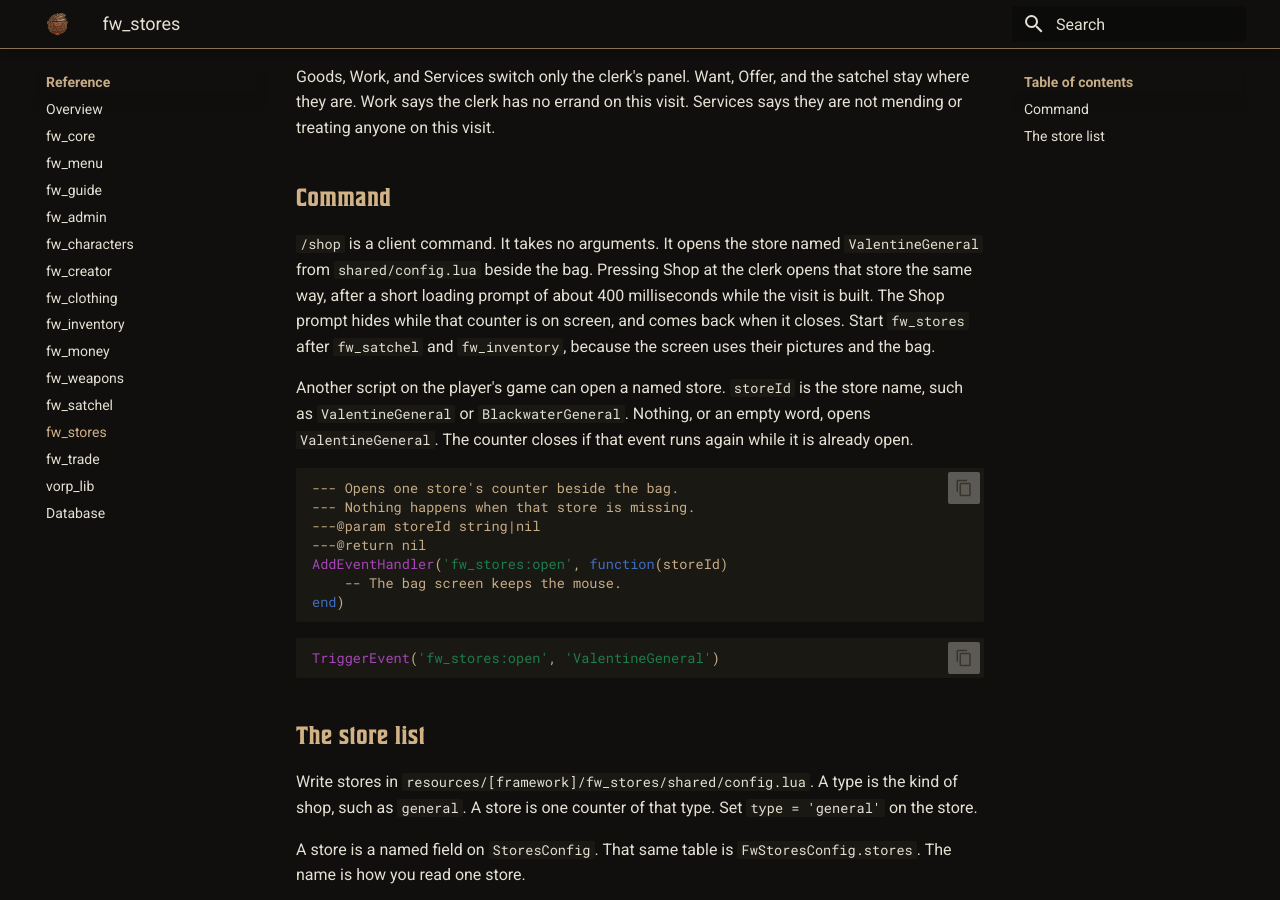
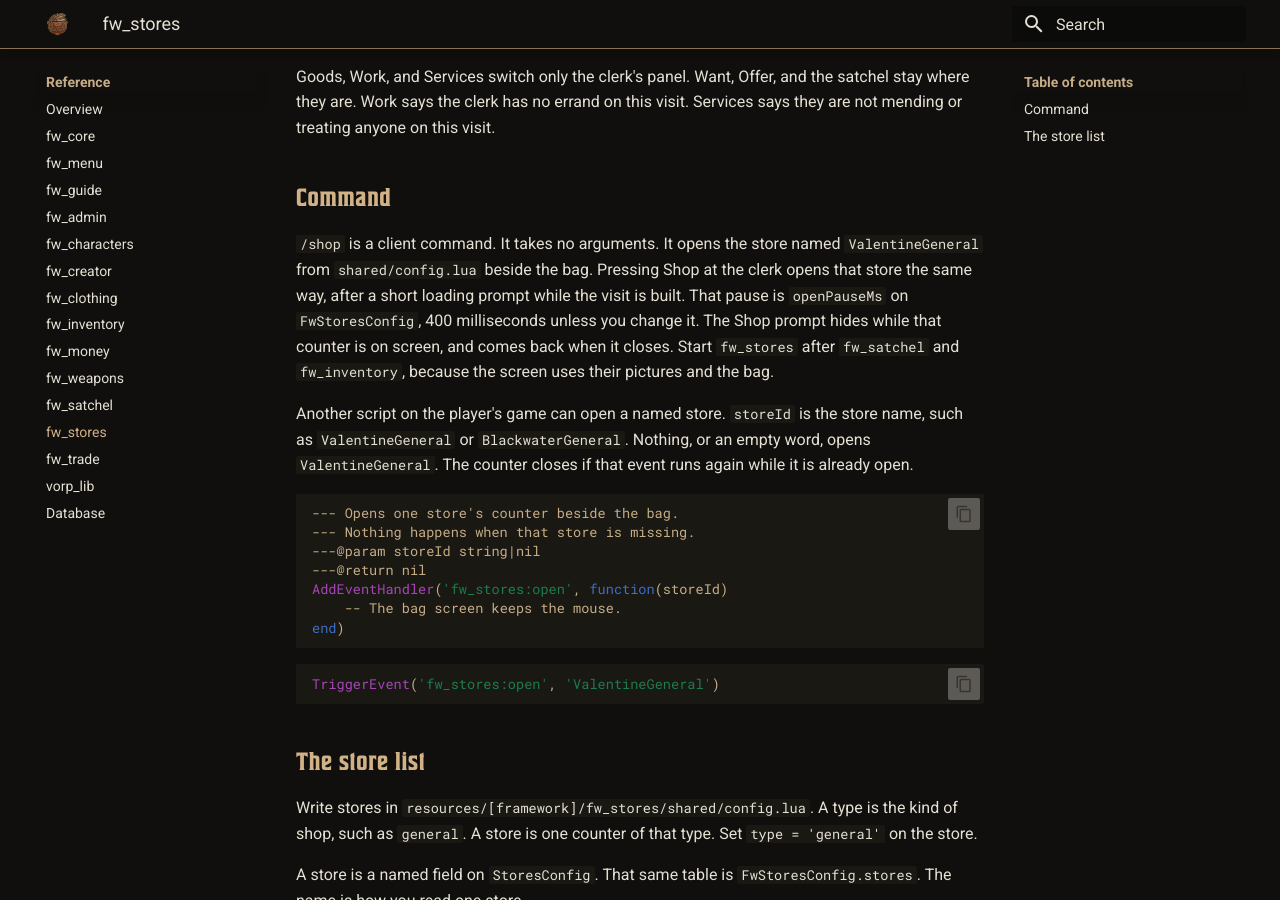
Before and after one commit to Benality/fw-framework-docs, an MkDocs documentation site: the page built from content/fw-stores.md, in a window 1280 px wide and 900 px high, scrolled down 1516 px. Built offline with MkDocs 1.6.1 and Material for MkDocs 9.7.7, drawn with Linux system fonts in a browser that asks for light colours; some of the changed text lies outside the part shown.

Commit message:
Name the reputation switch and the opening pause on the store config.
Co-authored-by: Cursor <cursoragent@cursor.com>

````diff
--- a/content/fw-stores.md
+++ b/content/fw-stores.md
@@ -16,7 +16,7 @@ Goods, Work, and Services switch only the clerk's panel. Want, Offer, and the sa
 
 ## Command
 
-`/shop` is a client command. It takes no arguments. It opens the store named `ValentineGeneral` from `shared/config.lua` beside the bag. Pressing Shop at the clerk opens that store the same way, after a short loading prompt of about 400 milliseconds while the visit is built. The Shop prompt hides while that counter is on screen, and comes back when it closes. Start `fw_stores` after `fw_satchel` and `fw_inventory`, because the screen uses their pictures and the bag.
+`/shop` is a client command. It takes no arguments. It opens the store named `ValentineGeneral` from `shared/config.lua` beside the bag. Pressing Shop at the clerk opens that store the same way, after a short loading prompt while the visit is built. That pause is `openPauseMs` on `FwStoresConfig`, 400 milliseconds unless you change it. The Shop prompt hides while that counter is on screen, and comes back when it closes. Start `fw_stores` after `fw_satchel` and `fw_inventory`, because the screen uses their pictures and the bag.
 
 Another script on the player's game can open a named store. `storeId` is the store name, such as `ValentineGeneral` or `BlackwaterGeneral`. Nothing, or an empty word, opens `ValentineGeneral`. The counter closes if that event runs again while it is already open.
 
@@ -127,9 +127,9 @@ access = {
 
 A pile's own `standing` still locks that pile. Canned peaches stay Recognized even though buying, as an action, is open to everyone.
 
-`ConfigUseReputation` starts as `false`. Every visit is then Unknown. Everyone can buy an unlocked pile. Selling and barter stay closed, because Unknown is below Recognized and Trusted. The rates and the access lines stay in the file for when you turn it on.
+`FwStoresConfig.useReputation` starts as `false`. Every visit is then Unknown. Everyone can buy an unlocked pile. Selling and barter stay closed, because Unknown is below Recognized and Trusted. The rates and the access lines stay in the file for when you turn it on.
 
-Turn `ConfigUseReputation` on when a resource named `fw_reputation` is running. `fw_stores` asks it for this player's standing at this store type. `source` is the player's number for this visit. `storeType` is the type key, such as `'general'`.
+Turn `useReputation` on when a resource named `fw_reputation` is running. `fw_stores` asks it for this player's standing at this store type. `source` is the player's number for this visit. `storeType` is the type key, such as `'general'`.
 
 ```lua
 ---@param source integer
````
